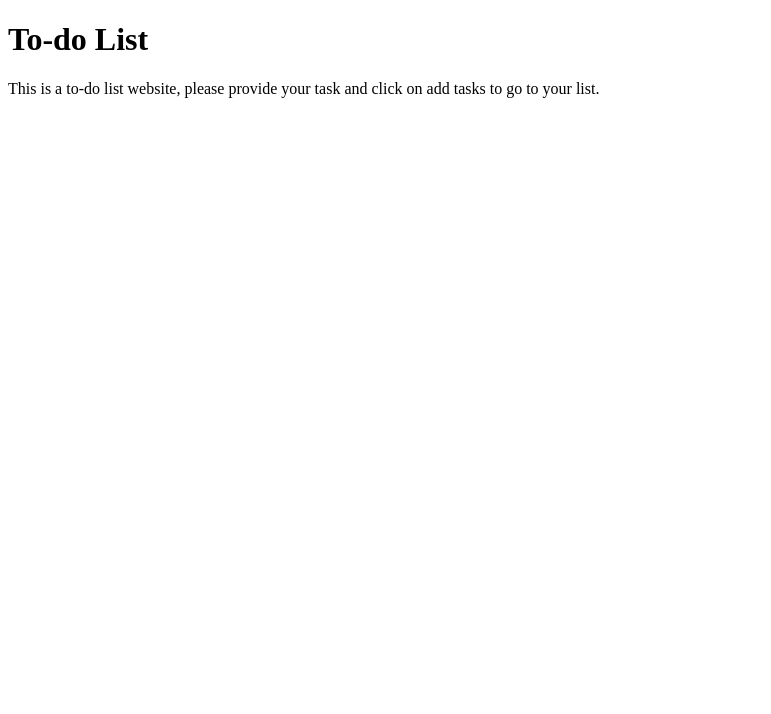
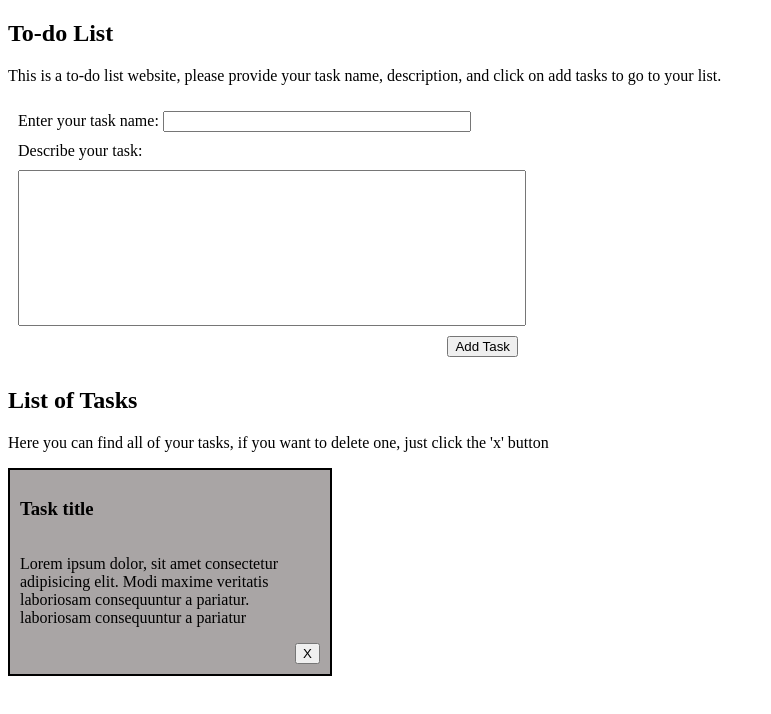
Before and after one commit to Montovani/to-do-project, a plain HTML site: page index.html in a window 1280 px wide. Shown: the whole page, without its empty margins (0-771 px from the left). Drawn offline with Linux system fonts and the light colour scheme.

Commit message:
Add the main elements (nodes) that I will use in my JS file

```diff
--- a/index.html
+++ b/index.html
@@ -7,7 +7,32 @@
     <title>To-do list</title>
 </head>
 <body>
-    <h1>To-do List</h1>
-    <p>This is a to-do list website, please provide your task and click on add tasks to go to your list.</p>
+    <section class="task-creator">
+        <h1>To-do List</h1>
+        <p>This is a to-do list website, please provide your task name, description, and click on add tasks to go to your list.</p>
+        <form action="" method="get" class="task-form">
+            <div class="task-name">
+                <label for="taskname">Enter your task name:</label>
+                <input type="text" name="taskname" id="taskname" required/>
+            </div>
+            <div class="task-description">
+                <label for="taskdescription"> Describe your task:</label>
+                <input type="text" name="taskdescription" id="taskdescription">
+            </div>
+            <div class="new-task-btn">
+                <input type="submit" value="Add Task" class="submit-btn">
+            </div>
+        </form>
+    </section>
+    <section class="list-of-tasks">
+        <h2>List of Tasks</h2>
+        <p>Here you can find all of your tasks, if you want to delete one, just click the 'x' button</p>
+        <div class="task-card">
+            <h3> Task title</h3>
+            <p> Lorem ipsum dolor, sit amet consectetur adipisicing elit. Modi maxime veritatis laboriosam consequuntur a pariatur. laboriosam consequuntur a pariatur </p>
+            <button class="exclude-btn"> X </button>
+        </div>
+    </section>
+
 </body>
 </html>
--- a/style.css
+++ b/style.css
@@ -0,0 +1,33 @@
+#taskname {
+    width: 300px;
+}
+#taskdescription {
+    width: 500px;
+    height: 150px;
+    margin-top: 10px;
+}
+.task-form{
+    display: flex;
+    gap: 10px;
+    flex-direction: column;
+    width: 500px;
+    padding: 10px;
+    height: auto;
+}
+.new-task-btn {
+    align-self: flex-end;
+
+}
+.task-card {
+    width: 300px;
+    height: auto;
+    background-color: rgb(169, 165, 165);
+    padding: 10px;
+    border: 2px solid black;
+    display: flex;
+    flex-direction: column;
+}
+.exclude-btn {
+    align-self: flex-end;
+    margin-top: auto;
+}
```
